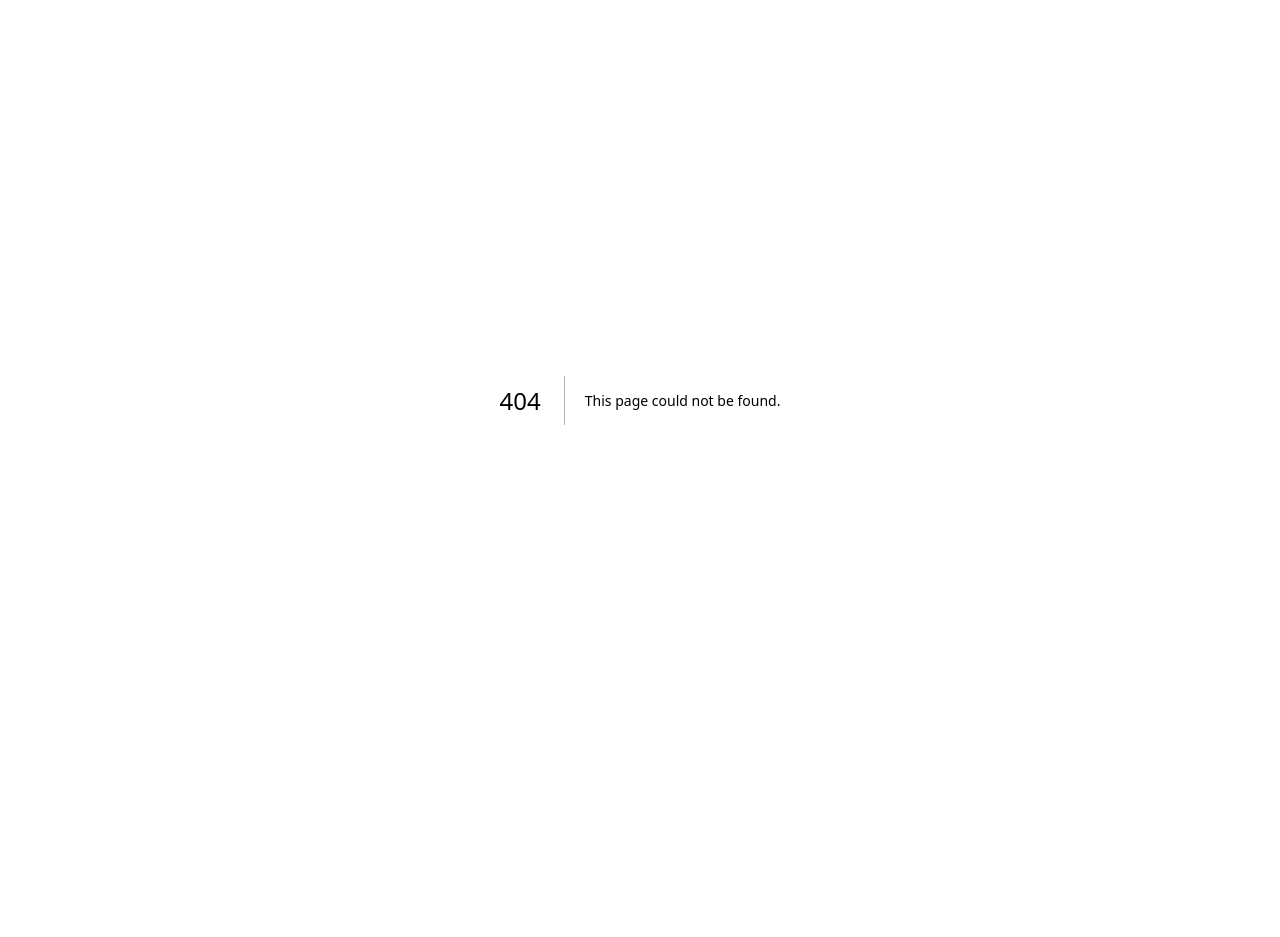
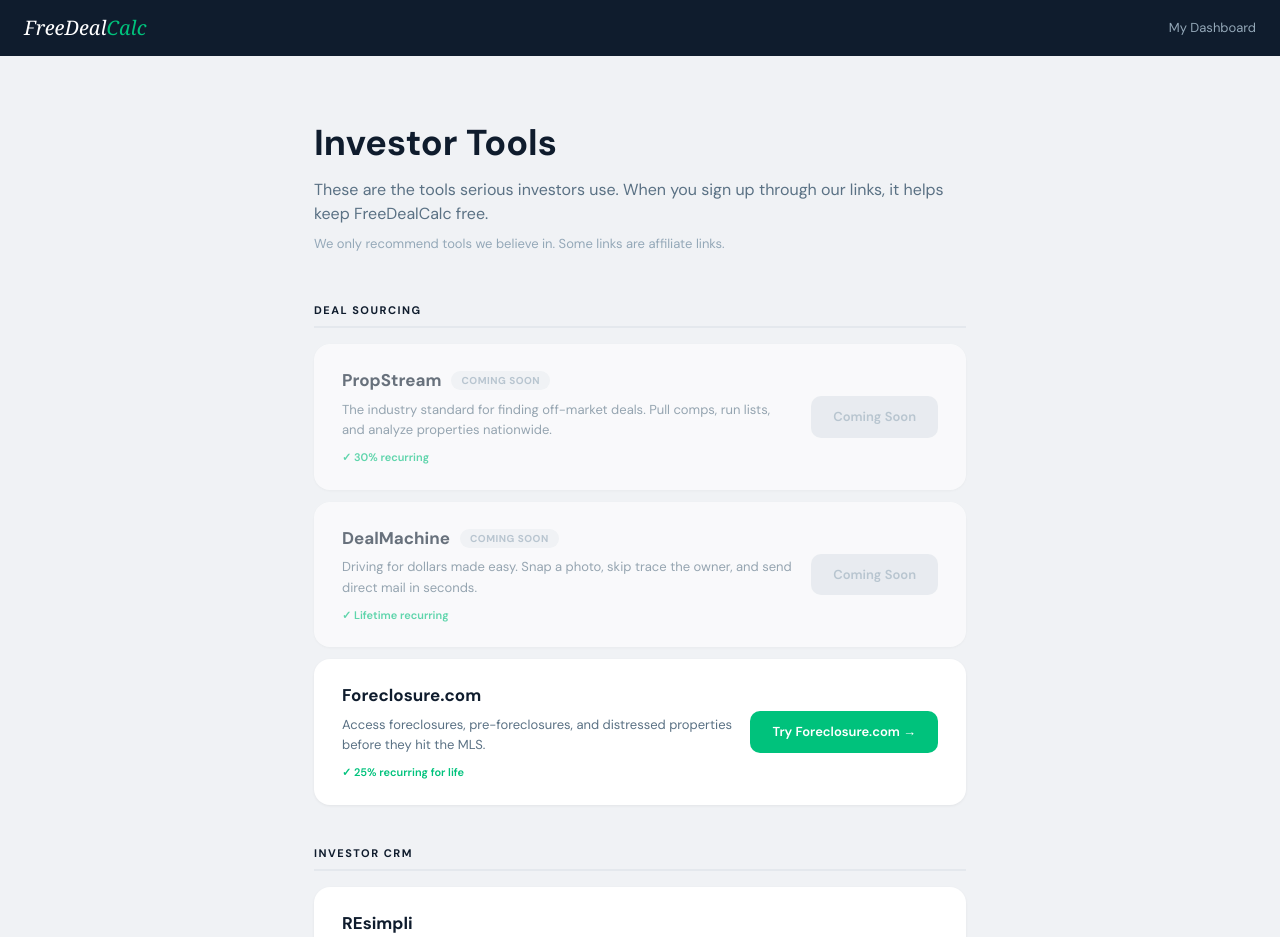
Before and after one commit to freedealcalc/freedealcalc, a Next.js app: page /tools in a window 1280 px wide. Before the commit this address had no page. Shown: the top 937 px of the page. Before the commit the page ends 800 px from the top, so only its background shows below. Built offline with nearby package versions, Linux system fonts and the light colour scheme.

Commit message:
Add tools page

```diff
--- /dev/null
+++ b/app/tools/page.js
@@ -0,0 +1,128 @@
+'use client';
+
+const tools = [
+  {
+    category: 'Deal Sourcing',
+    name: 'PropStream',
+    description: 'The industry standard for finding off-market deals. Pull comps, run lists, and analyze properties nationwide.',
+    commission: '30% recurring',
+    cta: 'Try PropStream →',
+    href: '#', // PENDING — wire after W9 submitted
+    pending: true,
+  },
+  {
+    category: 'Deal Sourcing',
+    name: 'DealMachine',
+    description: 'Driving for dollars made easy. Snap a photo, skip trace the owner, and send direct mail in seconds.',
+    commission: 'Lifetime recurring',
+    cta: 'Try DealMachine →',
+    href: '#', // PENDING — wire after Jenny sends link
+    pending: true,
+  },
+  {
+    category: 'Deal Sourcing',
+    name: 'Foreclosure.com',
+    description: 'Access foreclosures, pre-foreclosures, and distressed properties before they hit the MLS.',
+    commission: '25% recurring for life',
+    cta: 'Try Foreclosure.com →',
+    href: 'https://www.foreclosure.com?rsp=4051&a_bid=c8020a6b',
+    pending: false,
+  },
+  {
+    category: 'Investor CRM',
+    name: 'REsimpli',
+    description: 'All-in-one CRM built for real estate investors. Manage leads, track deals, and automate follow-up.',
+    commission: 'Recurring commission',
+    cta: 'Try REsimpli →',
+    href: 'https://resimpli.com/freedealcalc',
+    pending: false,
+  },
+  {
+    category: 'Disposition',
+    name: 'InvestorLift',
+    description: 'The wholesale dispo platform. AI-powered buyer matching and the largest verified cash buyer marketplace.',
+    commission: '10% first year',
+    cta: 'Try InvestorLift →',
+    href: 'https://get.investorlift.com?fpr=dan71',
+    pending: false,
+  },
+  {
+    category: 'Investor Websites',
+    name: 'Carrot',
+    description: 'High-converting investor websites built to generate motivated seller and cash buyer leads on autopilot.',
+    commission: '20% recurring',
+    cta: 'Try Carrot →',
+    href: 'https://carrot.com?fpr=dan82',
+    pending: false,
+  },
+];
+
+export default function ToolsPage() {
+  return (
+    <div style={{ minHeight: '100vh', background: '#f0f2f5', fontFamily: 'DM Sans, sans-serif' }}>
+      <nav style={{ background: '#0f1c2d', height: '56px', display: 'flex', alignItems: 'center', justifyContent: 'space-between', padding: '0 24px' }}>
+        <a href="/" style={{ fontFamily: 'Georgia, serif', fontStyle: 'italic', fontSize: '20px', color: 'white', textDecoration: 'none' }}>
+          FreeDeal<span style={{ color: '#00C27C' }}>Calc</span>
+        </a>
+        <a href="/dashboard" style={{ fontSize: '13px', color: '#94a8b8', textDecoration: 'none' }}>My Dashboard</a>
+      </nav>
+
+      <div style={{ maxWidth: '700px', margin: '0 auto', padding: '60px 24px' }}>
+        <h1 style={{ fontSize: '36px', fontWeight: '700', color: '#0f1c2d', marginBottom: '8px' }}>Investor Tools</h1>
+        <p style={{ fontSize: '16px', color: '#5a7184', marginBottom: '8px' }}>
+          These are the tools serious investors use. When you sign up through our links, it helps keep FreeDealCalc free.
+        </p>
+        <p style={{ fontSize: '13px', color: '#94a8b8', marginBottom: '48px' }}>
+          We only recommend tools we believe in. Some links are affiliate links.
+        </p>
+
+        {/* Group by category */}
+        {['Deal Sourcing', 'Investor CRM', 'Disposition', 'Investor Websites'].map(category => {
+          const categoryTools = tools.filter(t => t.category === category);
+          return (
+            <div key={category} style={{ marginBottom: '40px' }}>
+              <div style={{ fontSize: '11px', fontWeight: '700', color: '#0f1c2d', letterSpacing: '1.5px', textTransform: 'uppercase', marginBottom: '16px', paddingBottom: '8px', borderBottom: '2px solid #e4e8ed' }}>
+                {category}
+              </div>
+              {categoryTools.map(tool => (
+                <div key={tool.name} style={{ background: 'white', borderRadius: '16px', padding: '24px 28px', marginBottom: '12px', boxShadow: '0 1px 3px rgba(0,0,0,0.06)', display: 'flex', alignItems: 'center', justifyContent: 'space-between', flexWrap: 'wrap', gap: '16px', opacity: tool.pending ? 0.6 : 1 }}>
+                  <div style={{ flex: 1, minWidth: '200px' }}>
+                    <div style={{ display: 'flex', alignItems: 'center', gap: '10px', marginBottom: '6px' }}>
+                      <div style={{ fontSize: '17px', fontWeight: '700', color: '#0f1c2d' }}>{tool.name}</div>
+                      {tool.pending && (
+                        <span style={{ fontSize: '10px', fontWeight: '700', color: '#94a8b8', background: '#f0f2f5', borderRadius: '20px', padding: '2px 10px', letterSpacing: '0.5px', textTransform: 'uppercase' }}>
+                          Coming Soon
+                        </span>
+                      )}
+                    </div>
+                    <div style={{ fontSize: '13px', color: '#5a7184', lineHeight: '1.6', marginBottom: '8px' }}>{tool.description}</div>
+                    <div style={{ fontSize: '11px', fontWeight: '600', color: '#00C27C' }}>✓ {tool.commission}</div>
+                  </div>
+                  {!tool.pending ? (
+                    <a
+                      href={tool.href}
+                      target="_blank"
+                      rel="noopener noreferrer"
+                      style={{ padding: '11px 22px', background: '#00C27C', color: 'white', borderRadius: '10px', textDecoration: 'none', fontSize: '13px', fontWeight: '600', whiteSpace: 'nowrap' }}>
+                      {tool.cta}
+                    </a>
+                  ) : (
+                    <div style={{ padding: '11px 22px', background: '#e4e8ed', color: '#94a8b8', borderRadius: '10px', fontSize: '13px', fontWeight: '600', whiteSpace: 'nowrap' }}>
+                      Coming Soon
+                    </div>
+                  )}
+                </div>
+              ))}
+            </div>
+          );
+        })}
+
+        <p style={{ fontSize: '12px', color: '#94a8b8', textAlign: 'center', lineHeight: '1.6' }}>
+          FreeDealCalc may earn a commission when you sign up through these links at no extra cost to you.
+        </p>
+      </div>
+
+      <style>{`@import url('https://fonts.googleapis.com/css2?family=DM+Sans:wght@400;500;600;700&display=swap');`}</style>
+    </div>
+  );
+}
```
